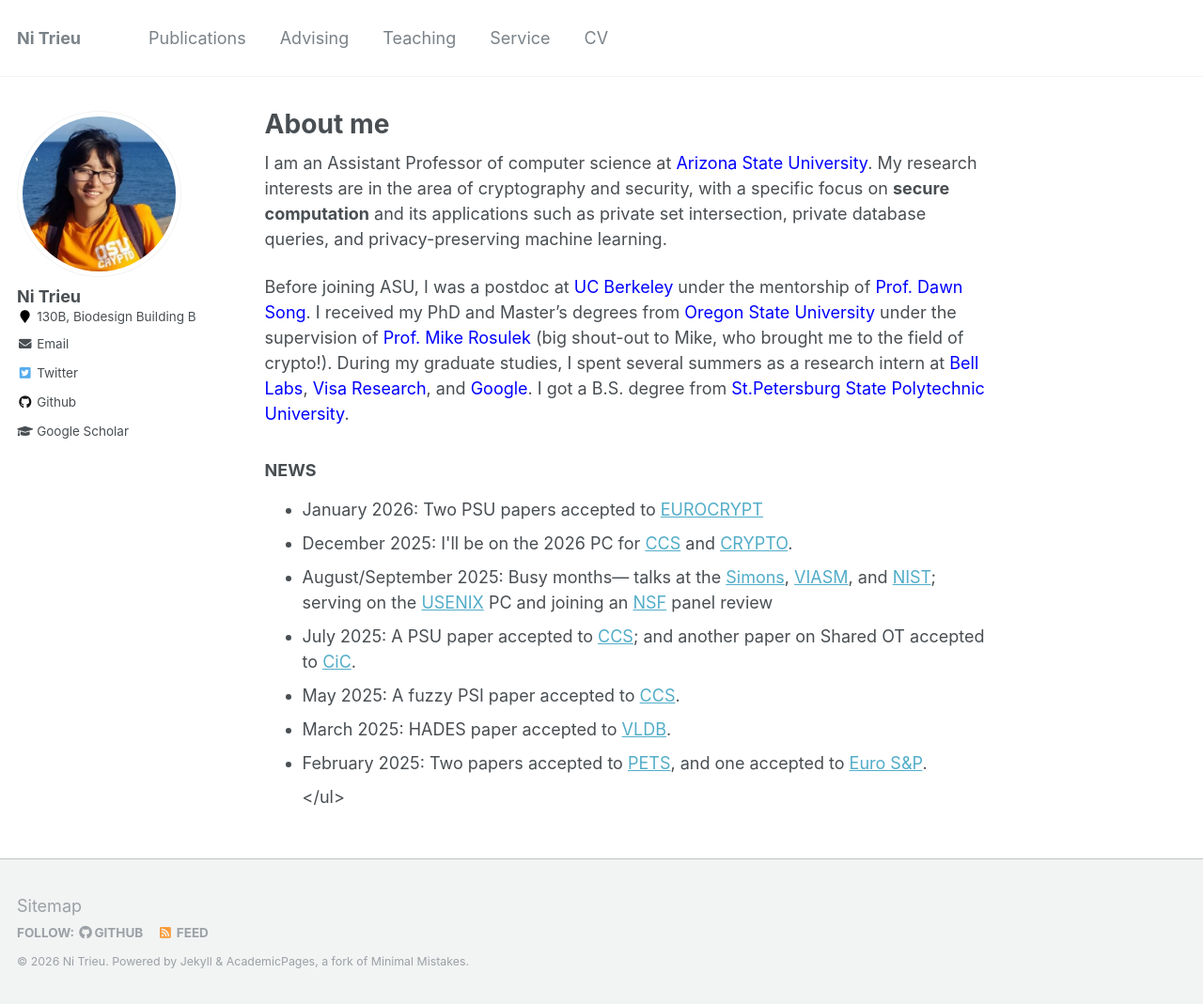
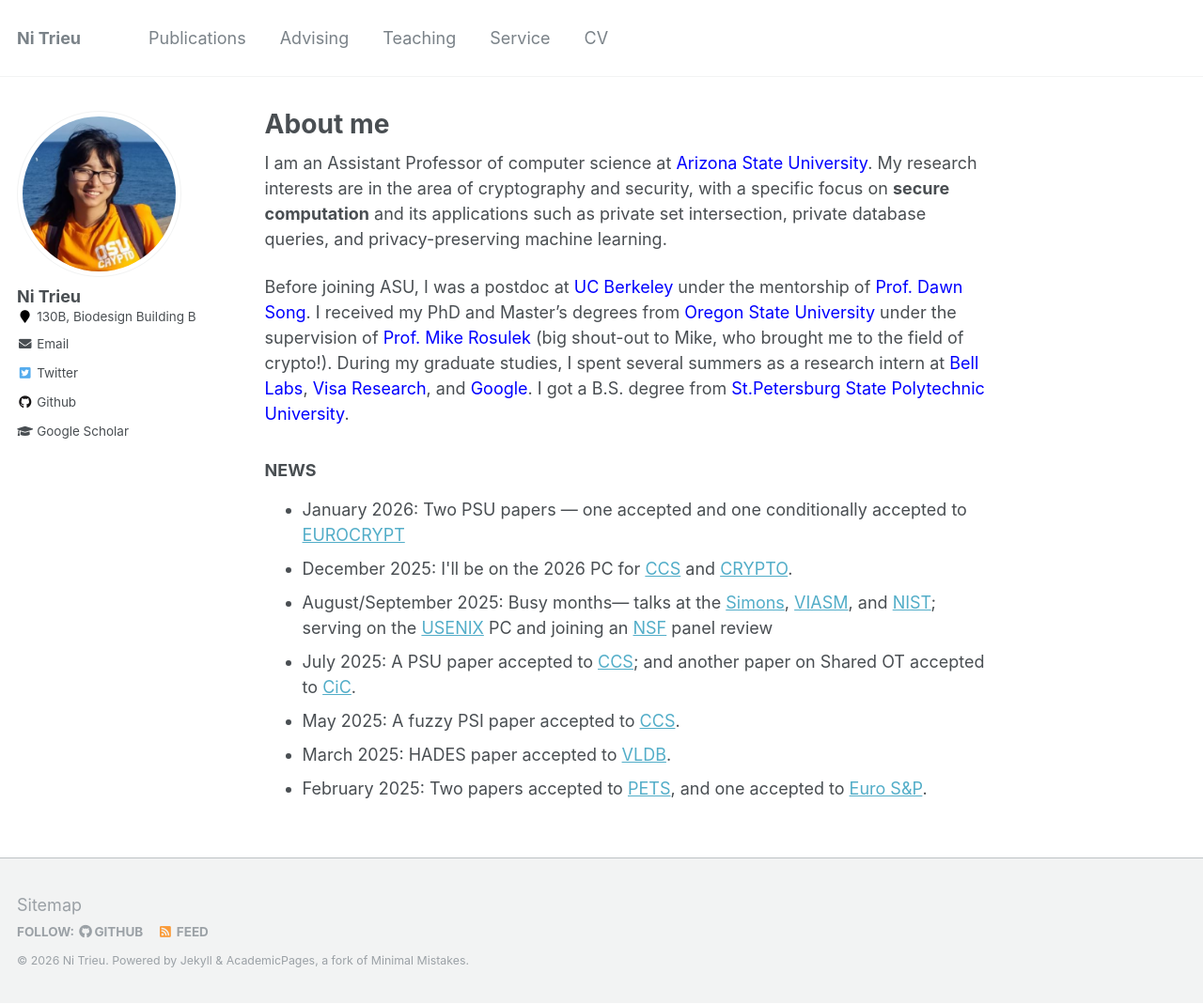
Before and after one commit to nitrieu/nitrieu.github.io, a Jekyll site: the page built from _pages/about.md, in a window 1280 px wide and 1069 px high. Shown: the whole window at 94% size. Built offline with Jekyll 4.4.1, drawn with Linux system fonts in a browser that asks for light colours.

Commit message:
Update about.md

```diff
--- a/_pages/about.md
+++ b/_pages/about.md
@@ -17,7 +17,7 @@ Before  joining  ASU,  I was a postdoc at <a href="https://berkeley.edu/" style=
 
 <h3>NEWS</h3>
 <ul>
-   <li>January 2026: Two PSU papers accepted to <a href="https://eurocrypt.iacr.org/2026/">EUROCRYPT</a>
+    <li>January 2026: Two PSU papers — one accepted and one conditionally accepted to  <a href="https://eurocrypt.iacr.org/2026/">EUROCRYPT</a></li>
     <li>December 2025: I'll be on the 2026 PC for <a href="https://www.sigsac.org/ccs/CCS2026/call-for-papers.html">CCS</a> and <a href="https://crypto.iacr.org/2026">CRYPTO</a>.</li>
   <li> August/September 2025: Busy months— talks at the <a href="https://simons.berkeley.edu/workshops/secure-computation-0">Simons</a>, <a href="https://viasm.edu.vn/hdkh/YCF2025">VIASM</a>, and <a href="https://csrc.nist.gov/projects/pec/stppa">NIST</a>; serving on the <a href="[https://simons.berkeley.edu/workshops/secure-computation-0](https://www.usenix.org/conference/usenixsecurity26)">USENIX</a> PC and joining an <a href="https://www.research.gov/research-web/">NSF</a> panel review  </li>
   <li>July 2025: A PSU paper accepted to <a href="https://www.sigsac.org/ccs/CCS2025/">CCS</a>;  and another paper on Shared OT accepted to <a href="https://cic.iacr.org/">CiC</a>.</li>
```
